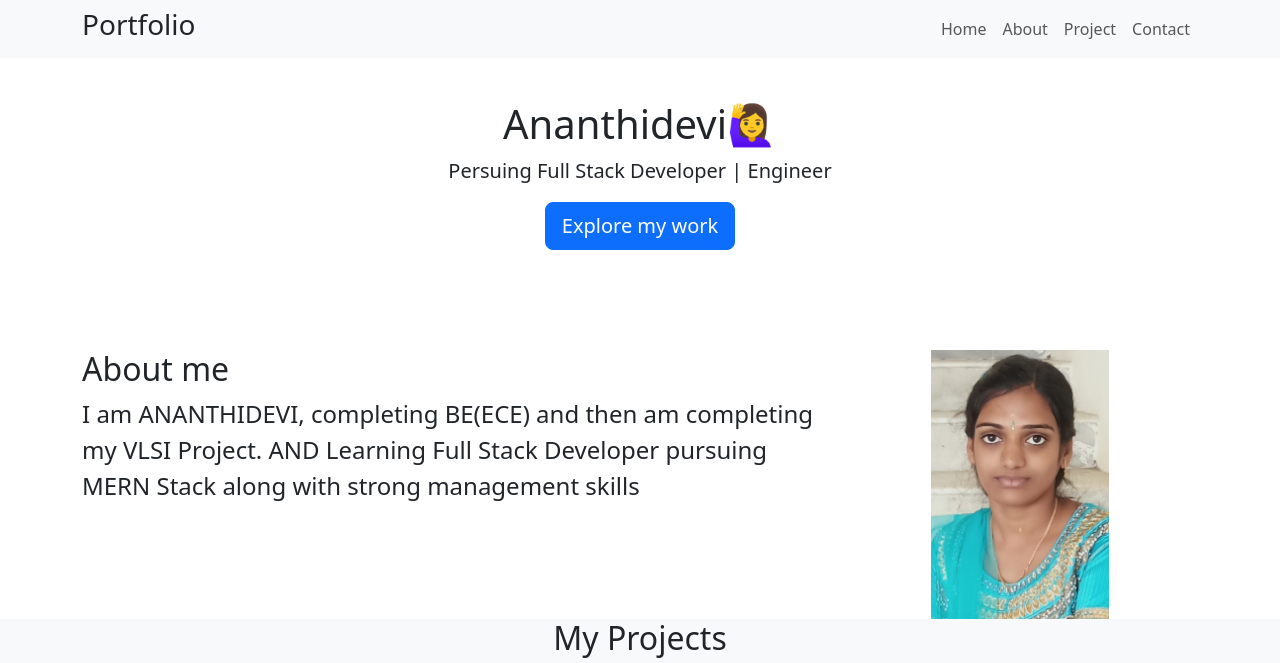
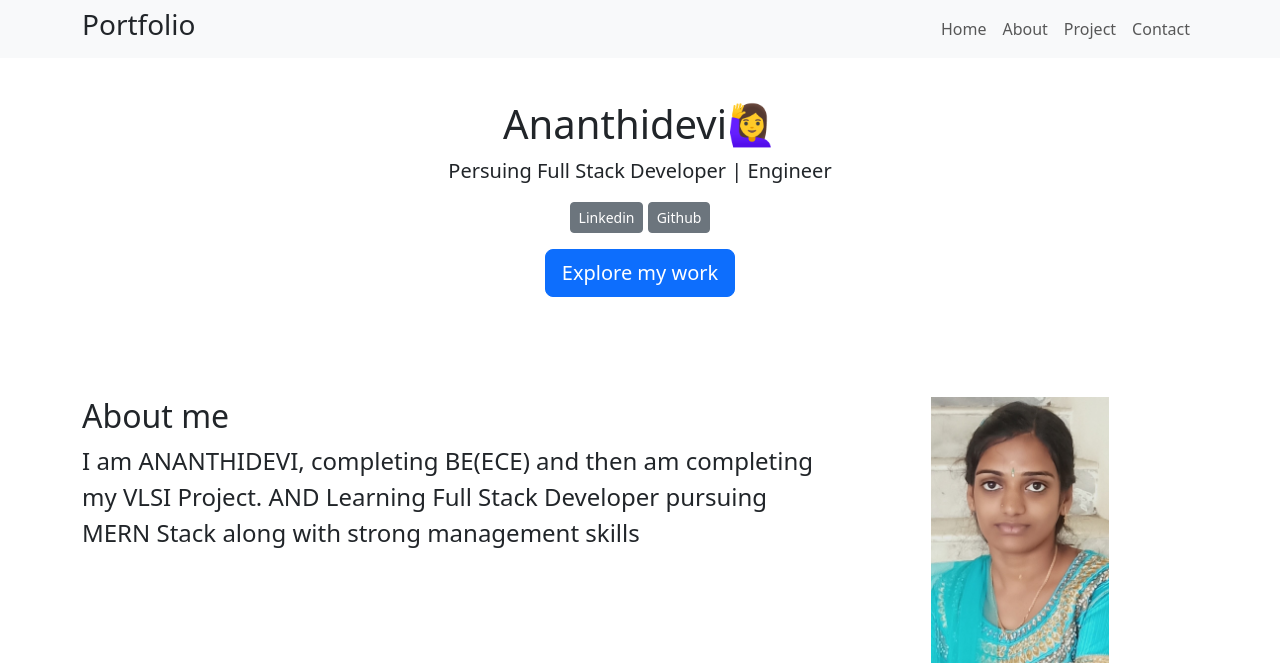
Before and after one commit to Ananthidevi/fsd---coding, a plain HTML site: page bootstrap introduction/bootstrap grid with responsiveness/grid-product page/bootstrap card/website using bootstrap/index.html in a window 1280 px wide. Shown: the top 663 px of the page. Drawn offline with nearby package versions, Linux system fonts and the light colour scheme.

Commit message:
Website using bootstrap

```diff
--- a/bootstrap introduction/bootstrap grid with responsiveness/grid-product page/bootstrap card/website using bootstrap/index.html
+++ b/bootstrap introduction/bootstrap grid with responsiveness/grid-product page/bootstrap card/website using bootstrap/index.html
@@ -54,6 +54,13 @@
         <div class="container">
             <h1>Ananthidevi🙋‍♀️</h1>
             <p class="lead">Persuing Full Stack Developer | Engineer</p>
+            <div class="row justify-content-center mb-3">
+                <div class="col-md-6">
+                    <a href=""class="btn btn-sm btn-secondary">Linkedin</a>
+                    <a href="https://github.com/dashboard"class="btn btn-sm btn-secondary " target="_blank">Github</a>
+                    <!--target opening new pge-->
+                </div>
+            </div>
             <!--fontstyle changed -lead-->
             <a href="#project" class="btn btn-primary btn-lg">Explore my work</a>
 
```
